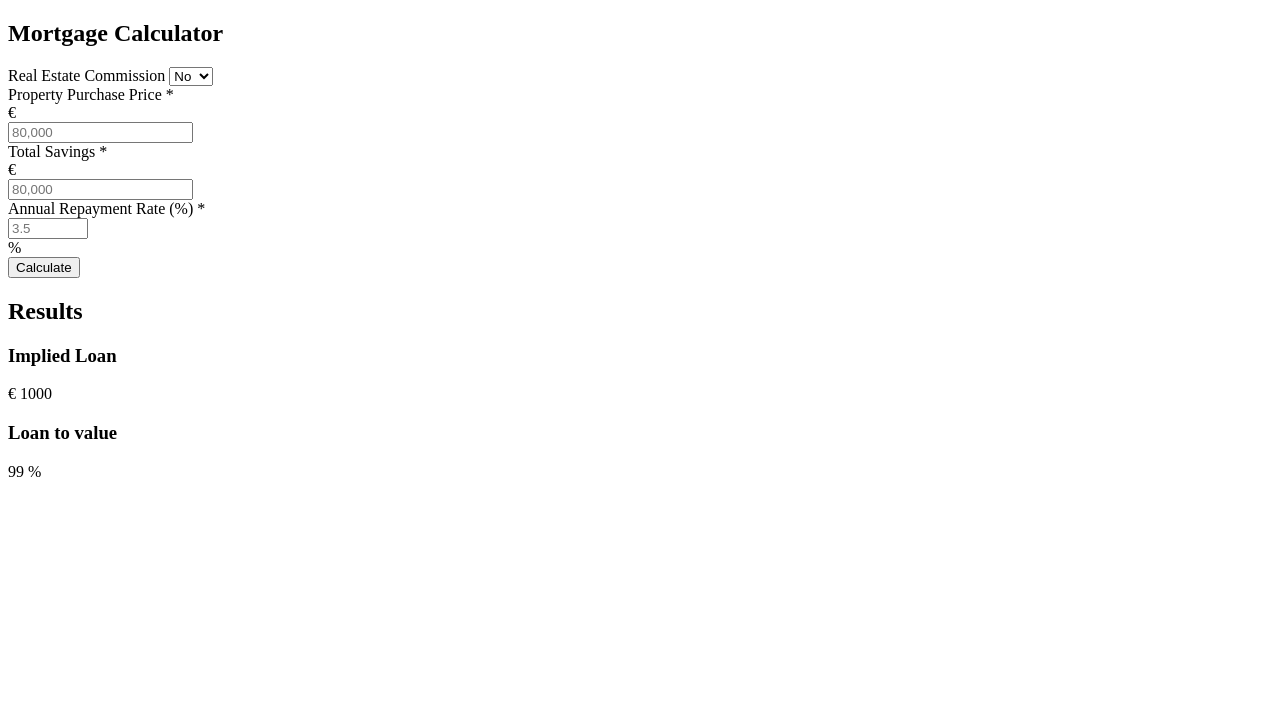
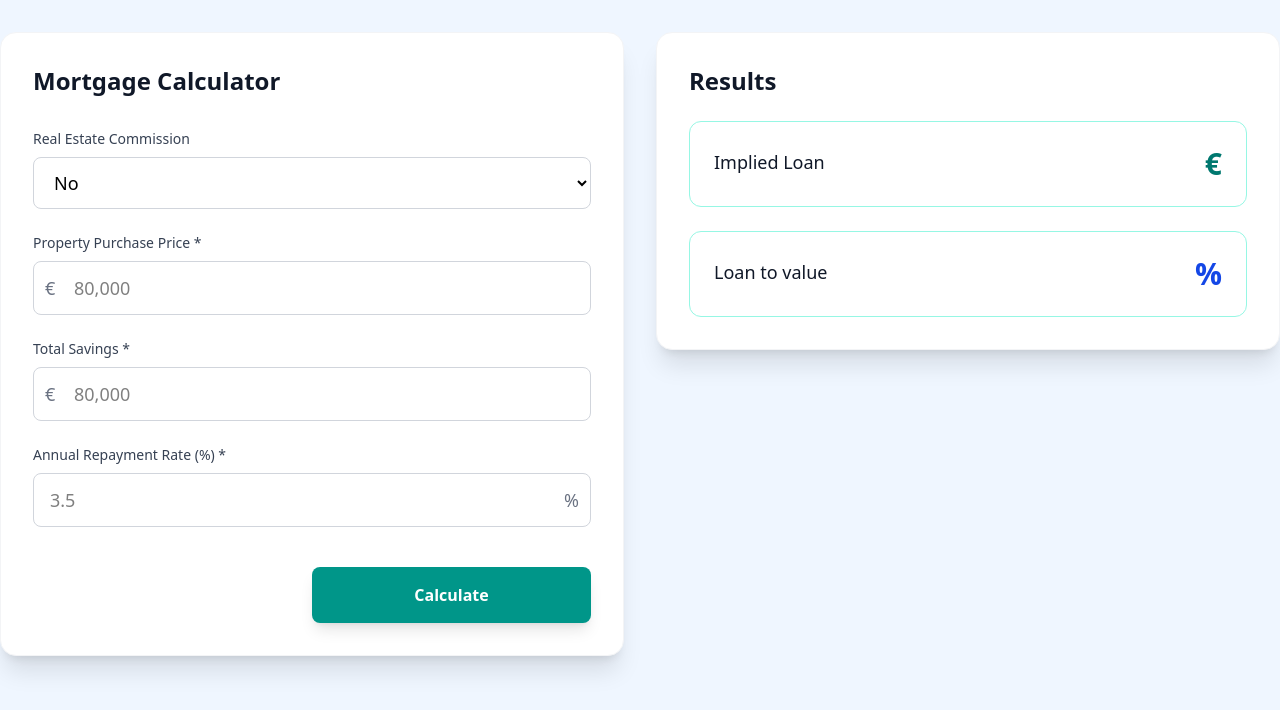
Before and after one commit to i-am-ashwin/mortgage-calculator, a Vue app: page / in a window 1280 px wide. Shown: the top 710 px of the page. Built offline with nearby package versions, Linux system fonts and the light colour scheme.

Commit message:
fix: issue with store

```diff
--- a/src/App.vue
+++ b/src/App.vue
@@ -1,7 +1,7 @@
 <script setup lang="ts">
 import MortgageForm from './components/MortgageForm.vue';
 import MortgageResult from './components/MortgageResult.vue';
-
+import './style.css'
 </script>
 
 <template>
--- a/src/components/MortgageForm.vue
+++ b/src/components/MortgageForm.vue
@@ -15,8 +15,9 @@ if (mortgageStore.formData) {
   formData.value = { ...mortgageStore.formData };
 }
 watch(formData, (nextData) => {
+  console.log(nextData)
   mortgageStore.updateMortgageData(nextData);
-});
+}, { deep: true });
 const handleSubmit = async () => {
   console.log(formData);
   await mortgageStore.calculateRatesTableData(formData.value);
--- a/src/components/MortgageResult.vue
+++ b/src/components/MortgageResult.vue
@@ -1,3 +1,9 @@
+
+<script setup lang="ts">
+import { useMortgageStore } from '../store/mortgage';
+
+const mortgageStore = useMortgageStore()
+</script>
 <template>
   <div class="bg-white rounded-2xl shadow-xl p-8 mt-8 border border-gray-100">
     <div class="space-y-6">
@@ -8,7 +14,7 @@
             <h3 class="text-lg font-medium text-gray-900 mb-1">Implied Loan</h3>
           </div>
           <div class="text-right">
-            <div class="text-3xl font-bold text-teal-700">€ 1000</div>
+            <div class="text-3xl font-bold text-teal-700">€ {{ mortgageStore.impliedLoanAmount }}</div>
           </div>
         </div>
       </div>
@@ -18,7 +24,7 @@
             <h3 class="text-lg font-medium text-gray-900 mb-1">Loan to value</h3>
           </div>
           <div class="text-right">
-            <div class="text-3xl font-bold text-blue-700">99 %</div>
+            <div class="text-3xl font-bold text-blue-700">{{ mortgageStore.loanToValue }} %</div>
           </div>
         </div>
       </div>
--- a/src/store/mortgage.ts
+++ b/src/store/mortgage.ts
@@ -45,6 +45,7 @@ export const useMortgageStore = defineStore("mortgage", () => {
 
   // Action
   const updateMortgageData = (newFormData: MortgageFormData): void => {
+    console.log('update mortage')
     formData.value = { ...newFormData };
   };
   const calculateRatesTableData = async (
```
